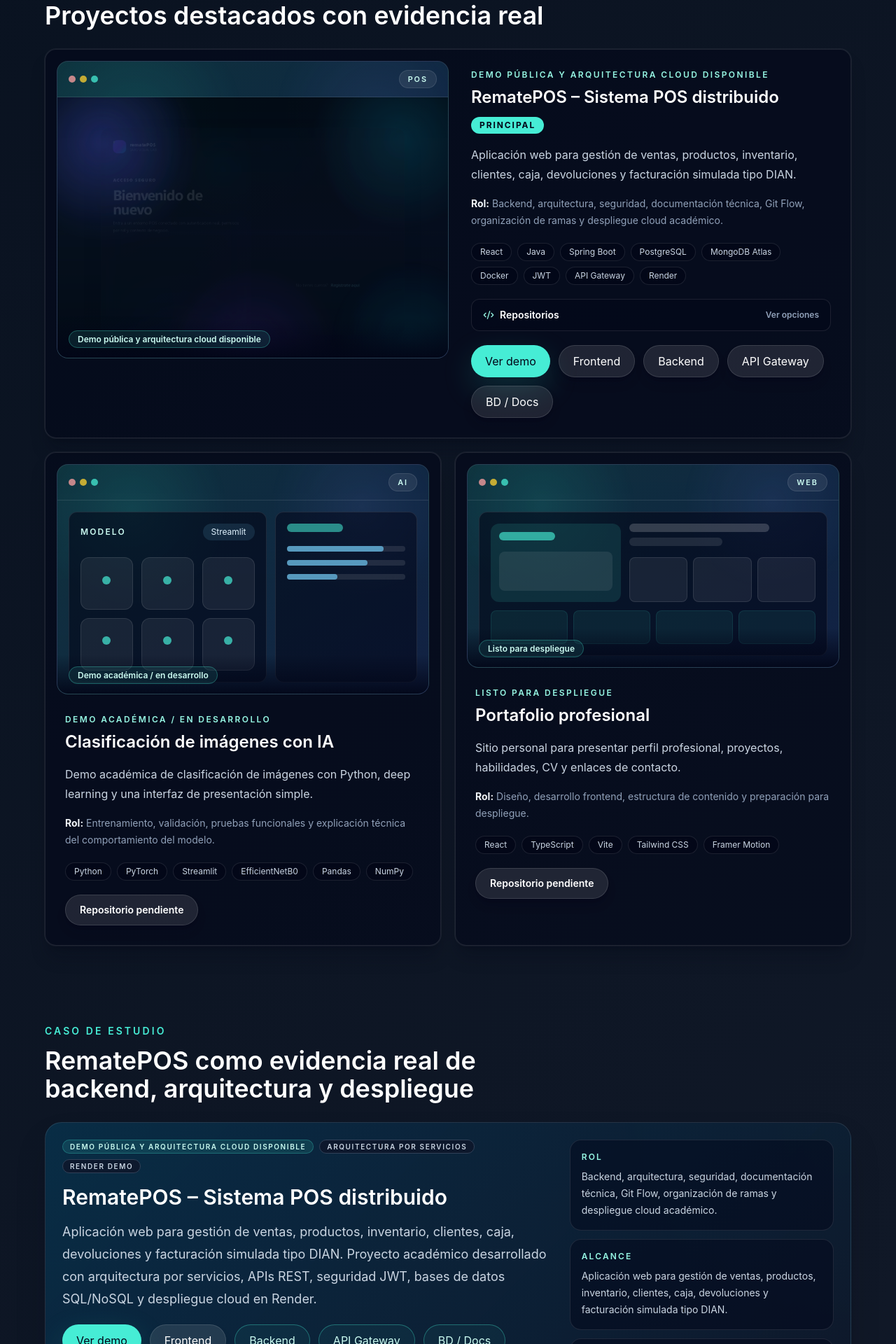
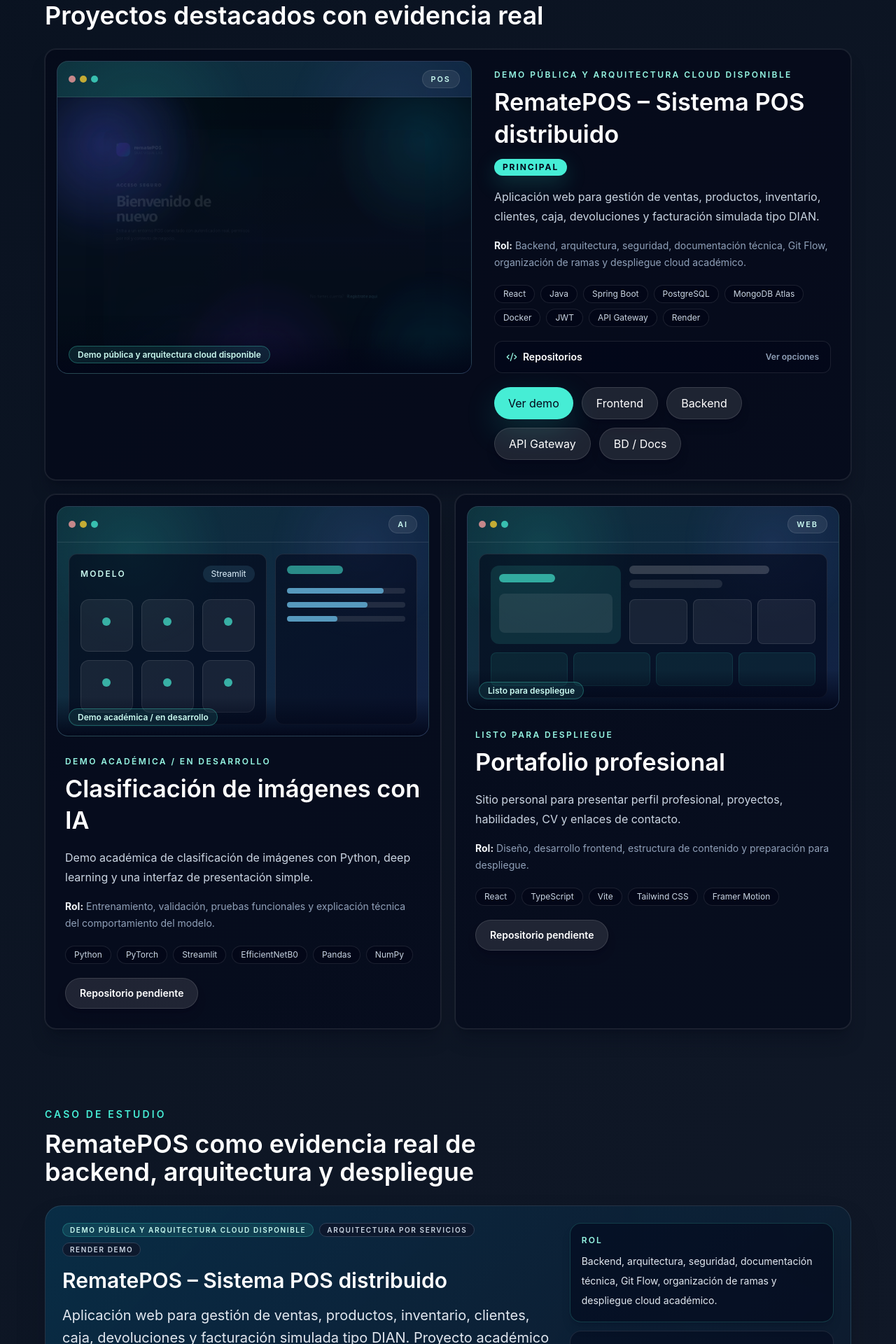
Before and after one commit to pilo77/carlos-villamil-portfolio, a React (Vite) app: page / in a window 1280 px wide. Shown: the part 820-2740 px from the top of the page at 70% size. Built offline with nearby package versions, Linux system fonts and the light colour scheme.

Commit message:
style(ui): polish final portfolio presentation

```diff
--- a/src/components/sections/Certifications.tsx
+++ b/src/components/sections/Certifications.tsx
@@ -19,14 +19,14 @@
           href="https://www.credly.com/users/carlos-andres-villamil-yusunguaira"
           label="Ver perfil completo en Credly"
           newTab
-          variant="outline"
+          variant="primary"
         />
       </div>
 
       <div className="grid gap-4 md:grid-cols-2">
         {certificationGroups.map((group, index) => (
           <motion.article
-            className="rounded-xl border border-white/10 bg-white/8 p-5 transition hover:border-teal-300/35 hover:bg-white/10"
+            className="rounded-2xl border border-white/10 bg-white/8 p-5 transition hover:border-teal-300/35 hover:bg-white/10"
             initial={{ opacity: 0, y: 16 }}
             key={group.organization}
             transition={{ duration: 0.4, delay: index * 0.05 }}
@@ -34,7 +34,7 @@
             whileInView={{ opacity: 1, y: 0 }}
           >
             <h3 className="text-xl font-semibold text-white">{group.organization}</h3>
-            <div className="mt-4 flex flex-wrap gap-2">
+            <div className="mt-4 flex flex-wrap gap-2 leading-6">
               {group.topics.map((topic) => (
                 <span
                   className="rounded-full bg-slate-950/60 px-3 py-1 text-sm text-slate-300"
--- a/src/components/sections/Projects.tsx
+++ b/src/components/sections/Projects.tsx
@@ -3,12 +3,17 @@
 import { ProjectCard } from './projects/ProjectCard'
 
 export function Projects() {
+  const [featuredProject, ...secondaryProjects] = projects
+
   return (
     <Section id="proyectos" eyebrow="Evidencia" title="Proyectos destacados con evidencia real">
-      <div className="grid gap-5 lg:grid-cols-2">
-        {projects.map((project, index) => (
-          <ProjectCard index={index} key={project.name} project={project} />
-        ))}
+      <div className="space-y-5">
+        {featuredProject ? <ProjectCard index={0} key={featuredProject.name} project={featuredProject} /> : null}
+        <div className="grid gap-5 lg:grid-cols-2">
+          {secondaryProjects.map((project, index) => (
+            <ProjectCard index={index + 1} key={project.name} project={project} />
+          ))}
+        </div>
       </div>
     </Section>
   )
--- a/src/components/sections/RemateposCaseStudy.tsx
+++ b/src/components/sections/RemateposCaseStudy.tsx
@@ -58,7 +58,7 @@
               <h3 className="mt-4 text-2xl font-semibold text-white sm:text-3xl">
                 {rematePos.title}
               </h3>
-              <p className="mt-4 max-w-4xl text-base leading-8 text-slate-300 sm:text-lg">
+              <p className="mt-4 max-w-4xl text-lg leading-8 text-slate-200 sm:text-xl">
                 {rematePos.description}
               </p>
 
@@ -80,21 +80,23 @@
             </div>
 
             <aside className="grid gap-3 sm:grid-cols-3 lg:grid-cols-1">
-              <div className="rounded-2xl border border-white/10 bg-slate-950/45 p-4">
+              <div className="rounded-2xl border border-teal-300/20 bg-slate-950/55 p-4 shadow-lg shadow-slate-950/15">
                 <p className="text-xs font-semibold uppercase tracking-[0.18em] text-teal-200">Rol</p>
-                <p className="mt-2 text-sm leading-6 text-slate-300">{rematePos.role}</p>
+                <p className="mt-2 text-sm leading-7 text-slate-200">{rematePos.role}</p>
               </div>
               <div className="rounded-2xl border border-white/10 bg-slate-950/45 p-4">
                 <p className="text-xs font-semibold uppercase tracking-[0.18em] text-teal-200">
                   Alcance
                 </p>
-                <p className="mt-2 text-sm leading-6 text-slate-300">{rematePos.summary}</p>
+                <p className="mt-2 text-sm leading-7 text-slate-200">{rematePos.summary}</p>
               </div>
               <div className="rounded-2xl border border-white/10 bg-slate-950/45 p-4">
                 <p className="text-xs font-semibold uppercase tracking-[0.18em] text-teal-200">
                   Estado
                 </p>
-                <p className="mt-2 text-sm leading-6 text-slate-300">Demo técnica en Render y repositorios públicos organizados para revisión.</p>
+                <p className="mt-2 text-sm leading-7 text-slate-200">
+                  Demo técnica en Render y repositorios públicos organizados para revisión.
+                </p>
               </div>
             </aside>
           </div>
@@ -107,7 +109,7 @@
                 <p className="text-sm font-semibold uppercase tracking-[0.2em] text-teal-200">
                   Arquitectura cloud de demostración
                 </p>
-                <p className="mt-2 max-w-2xl text-sm leading-6 text-slate-400 text-balance">
+                <p className="mt-2 max-w-2xl text-base leading-7 text-slate-300 text-balance">
                   Vista compacta tipo pipeline para entender el flujo técnico en segundos.
                 </p>
               </div>
@@ -137,7 +139,7 @@
                           <h4 className="mt-2 text-sm font-semibold text-white sm:text-base">
                             {block.title}
                           </h4>
-                          <p className="mt-2 max-w-xl text-sm leading-6 text-slate-300 text-balance">
+                          <p className="mt-2 max-w-xl text-base leading-7 text-slate-200 text-balance">
                             {flowMeta.caption}
                           </p>
                         </div>
@@ -174,7 +176,7 @@
                 <p className="text-sm font-semibold uppercase tracking-[0.2em] text-teal-200">
                   Acciones principales
                 </p>
-                <p className="mt-2 text-sm leading-6 text-slate-400 text-balance">
+                <p className="mt-2 text-base leading-7 text-slate-300 text-balance">
                   Resumen rápido para abrir la demo y revisar el repositorio correcto sin saturar la vista.
                 </p>
               </div>
--- a/src/components/sections/projects/ProjectCard.tsx
+++ b/src/components/sections/projects/ProjectCard.tsx
@@ -20,7 +20,7 @@
   return (
     <motion.article
       className={`group overflow-hidden rounded-2xl border border-white/10 bg-slate-950/48 p-3 shadow-xl shadow-slate-950/25 ring-1 ring-white/5 transition hover:border-teal-300/35 hover:bg-white/8 sm:p-4 ${
-        project.featured ? 'lg:col-span-2' : ''
+        project.featured ? 'border-teal-300/25 bg-slate-950/58 shadow-2xl shadow-slate-950/30 lg:col-span-2' : ''
       }`}
       initial={{ opacity: 0, y: 22 }}
       transition={{ duration: 0.45, delay: index * 0.06, ease: 'easeOut' }}
@@ -28,12 +28,12 @@
       whileHover={{ y: -6 }}
       whileInView={{ opacity: 1, y: 0 }}
     >
-      <div className={project.featured ? 'grid gap-5 lg:grid-cols-[1.02fr_0.98fr]' : 'grid gap-4'}>
+      <div className={project.featured ? 'grid gap-5 lg:grid-cols-[1.08fr_0.92fr]' : 'grid gap-4'}>
         <div className="relative">
           <ProjectMockup project={project} />
           <div className="absolute inset-0 hidden items-end rounded-2xl bg-gradient-to-t from-slate-950/94 via-slate-950/46 to-transparent p-5 opacity-0 transition duration-300 group-hover:opacity-100 md:flex">
             <div>
-              <p className="text-lg font-semibold text-white">{project.name}</p>
+              <p className="text-lg font-semibold text-white sm:text-xl">{project.name}</p>
               <p className="mt-2 max-w-xl text-sm leading-6 text-slate-300">{project.status}</p>
               <div className="mt-4 flex flex-wrap gap-2">
                 {overlayLinks.map((link, linkIndex) => (
@@ -54,10 +54,12 @@
               <p className="text-xs font-semibold uppercase tracking-[0.2em] text-teal-200">
                 {project.status}
               </p>
-              <h3 className="mt-2 text-2xl font-semibold text-white">{project.name}</h3>
+              <h3 className="mt-2 text-2xl font-semibold text-white sm:text-[2.15rem]">
+                {project.name}
+              </h3>
             </div>
             {project.featured ? (
-              <span className="rounded-full bg-teal-300 px-3 py-1 text-xs font-bold uppercase tracking-[0.16em] text-slate-950">
+              <span className="rounded-full bg-teal-300 px-3 py-1 text-xs font-bold uppercase tracking-[0.16em] text-slate-950 shadow-[0_10px_30px_rgba(45,212,191,0.22)]">
                 Principal
               </span>
             ) : null}
--- a/src/data/profile.ts
+++ b/src/data/profile.ts
@@ -15,11 +15,6 @@
 export const primaryActions: ActionLink[] = [
   { label: 'Ver proyectos', href: '#proyectos' },
   { label: 'Ver RematePOS', href: '#caso-rematepos' },
-  {
-    label: 'Ver insignias en Credly',
-    href: 'https://www.credly.com/users/carlos-andres-villamil-yusunguaira',
-    newTab: true,
-  },
   {
     label: 'CV Español',
     href: '/cv/CV_Carlos_Andres_Villamil_Yusunguaira_ES.pdf',
```
